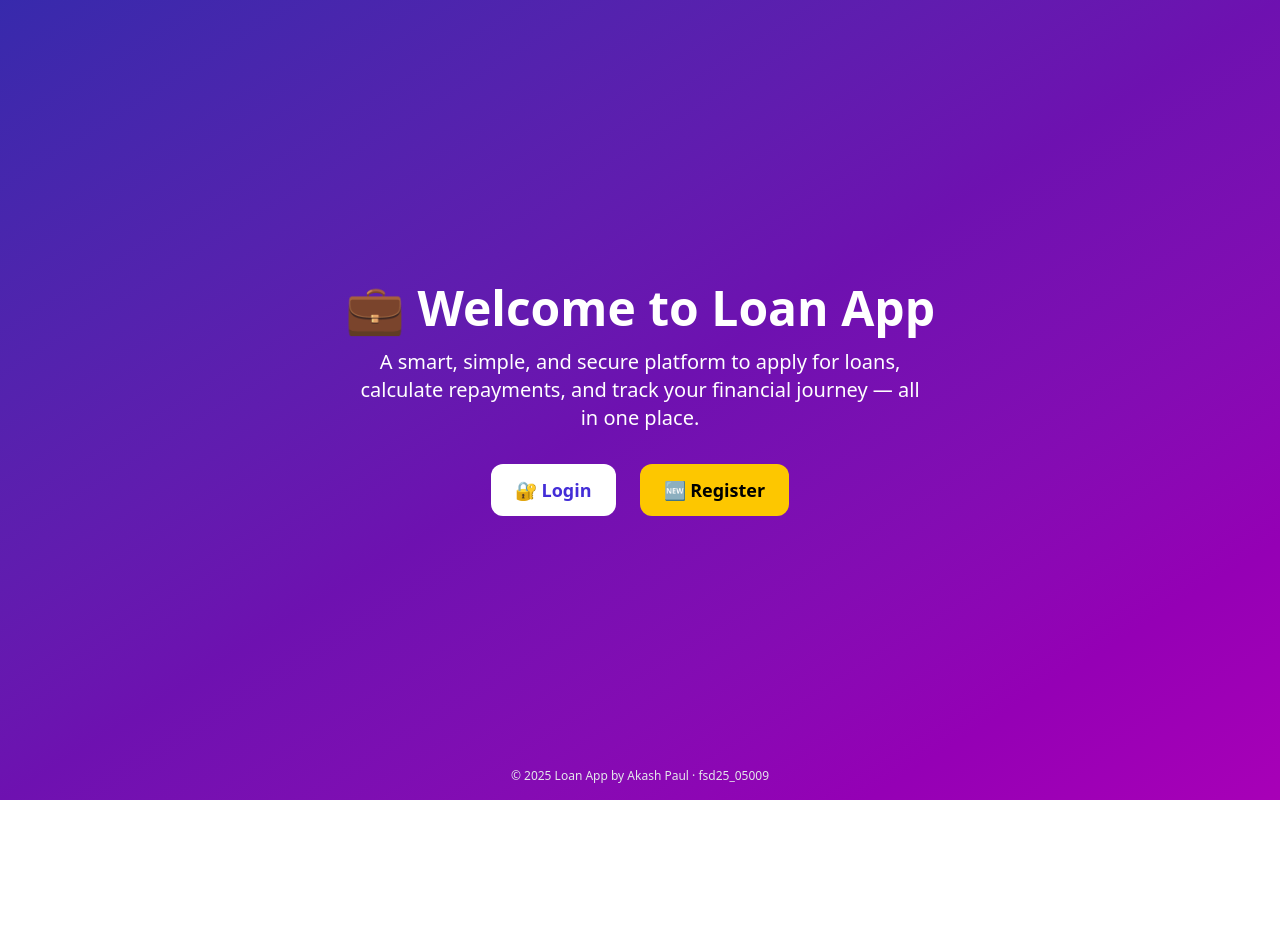
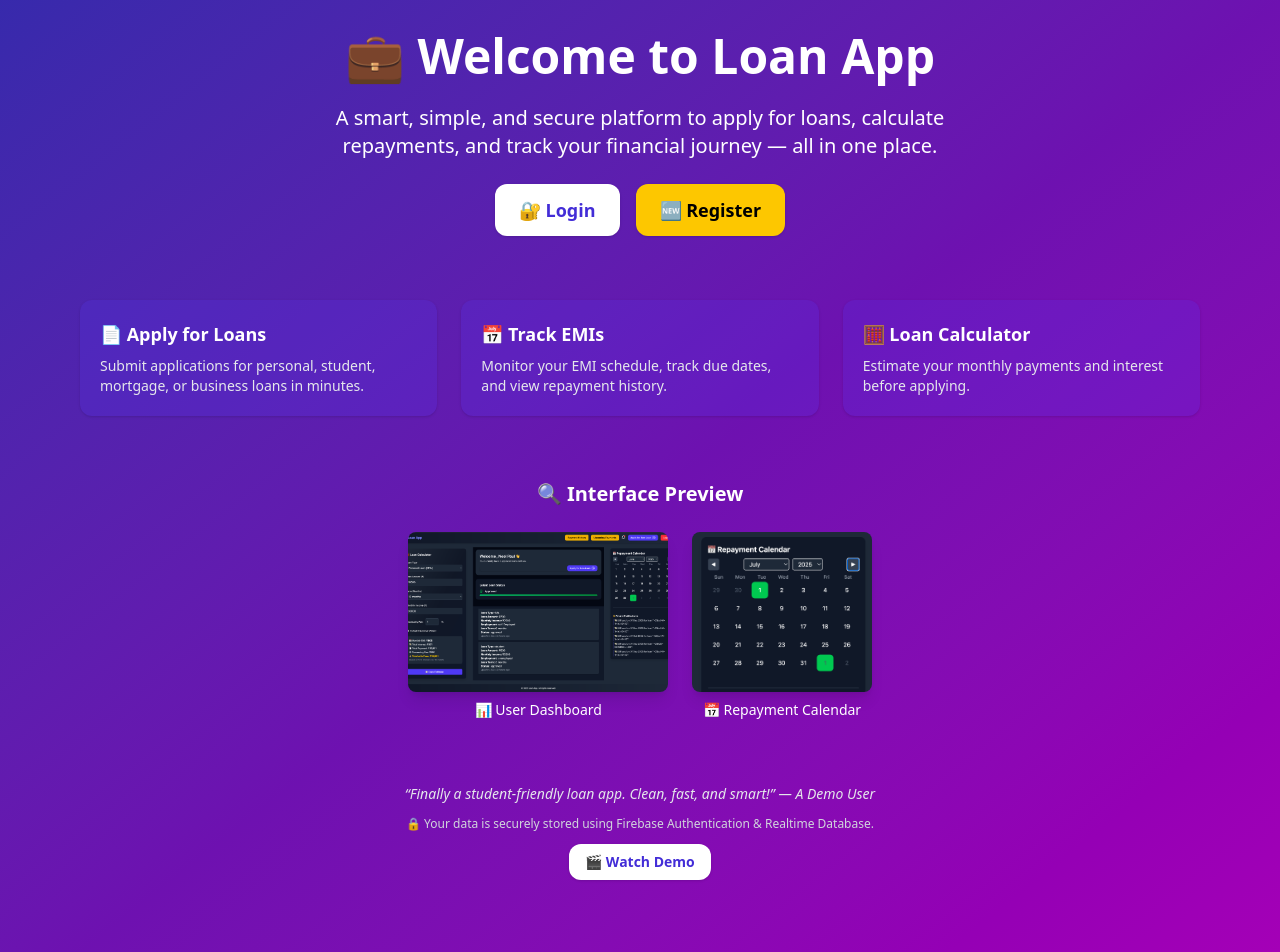
Before and after one commit to akash-collab/Loan-Application-System, a React (Vite) app: page / in a window 1280 px wide. Shown: the top 952 px of the page. Before the commit the page ends 800 px from the top, so only its background shows below. Built offline with nearby package versions, Linux system fonts and the light colour scheme; no server answers.

Commit message:
Completed

```diff
--- a/src/App.tsx
+++ b/src/App.tsx
@@ -21,7 +21,7 @@ export default function App() {
           style: {
             marginTop: "4rem",
             background: "white",
-            color: "#fff",
+            color: "black",
           },
           success: {
             iconTheme: {
--- a/src/pages/HomePage.tsx
+++ b/src/pages/HomePage.tsx
@@ -1,40 +1,95 @@
-// src/pages/HomePage.tsx
-
 import { useNavigate } from "react-router-dom";
 
 export default function HomePage() {
   const navigate = useNavigate();
 
   return (
-        <div className="min-h-screen flex flex-col items-center justify-center bg-gradient-to-br from-indigo-800 via-purple-800 to-fuchsia-700 text-white px-4 text-center">
-            {/* Logo or Heading */}
-            <h1 className="text-4xl md:text-5xl font-bold mb-4">💼 Welcome to Loan App</h1>
+    <div className="min-h-screen flex flex-col items-center justify-start bg-gradient-to-br from-indigo-800 via-purple-800 to-fuchsia-700 text-white px-4 py-8 lg:space-y-16 space-y-12 overflow-y-auto">
 
-            {/* Description */}
-            <p className="text-lg md:text-xl max-w-xl mb-8">
+      {/* Hero Section */}
+      <section className="text-center space-y-6 px-4">
+        <h1 className="text-4xl md:text-5xl font-bold">💼 Welcome to Loan App</h1>
+        <p className="text-lg md:text-xl max-w-2xl mx-auto">
           A smart, simple, and secure platform to apply for loans, calculate repayments,
           and track your financial journey — all in one place.
         </p>
-
-            {/* Buttons */}
-            <div className="flex gap-6 flex-col sm:flex-row">
-
+        <div className="flex flex-col sm:flex-row justify-center items-center gap-4 mt-6">
           <button
             onClick={() => navigate("/auth?mode=login")}
-                    className="bg-white text-indigo-700 font-semibold px-6 py-3 rounded-xl hover:bg-gray-100 transition text-lg"
+            className="bg-white text-indigo-700 font-semibold px-6 py-3 rounded-xl hover:bg-gray-100 transition text-lg shadow w-full sm:w-auto"
           >
             🔐 Login
           </button>
           <button
             onClick={() => navigate("/auth?mode=register")}
-                    className="bg-yellow-400 text-black font-semibold px-6 py-3 rounded-xl hover:bg-yellow-500 transition text-lg"
+            className="bg-yellow-400 text-black font-semibold px-6 py-3 rounded-xl hover:bg-yellow-500 transition text-lg shadow w-full sm:w-auto"
           >
             🆕 Register
           </button>
         </div>
+      </section>
+
+      {/* Features Section */}
+      <section className="w-full max-w-6xl px-4">
+        <div className="grid grid-cols-1 sm:grid-cols-2 md:grid-cols-3 gap-6 text-left text-sm text-gray-200">
+          <div className="bg-indigo-600/20 p-5 rounded-xl shadow hover:bg-indigo-600/30 transition">
+            <h3 className="text-lg font-semibold text-white mb-2">📄 Apply for Loans</h3>
+            <p>Submit applications for personal, student, mortgage, or business loans in minutes.</p>
+          </div>
+          <div className="bg-indigo-600/20 p-5 rounded-xl shadow hover:bg-indigo-600/30 transition">
+            <h3 className="text-lg font-semibold text-white mb-2">📅 Track EMIs</h3>
+            <p>Monitor your EMI schedule, track due dates, and view repayment history.</p>
+          </div>
+          <div className="bg-indigo-600/20 p-5 rounded-xl shadow hover:bg-indigo-600/30 transition">
+            <h3 className="text-lg font-semibold text-white mb-2">🧮 Loan Calculator</h3>
+            <p>Estimate your monthly payments and interest before applying.</p>
+          </div>
+        </div>
+      </section>
+
+      {/* Screenshot Preview Section */}
+      <section className="w-full max-w-5xl px-4 text-center space-y-6">
+        <h2 className="text-xl font-bold text-white">🔍 Interface Preview</h2>
+        <div className="flex flex-col sm:flex-row gap-6 justify-center">
+          <div className="flex flex-col items-center">
+            <img
+              src="/src/assets/Screenshots/Dashboard.png"
+              alt="Dashboard"
+              className="rounded-lg shadow-lg w-full max-w-[260px] h-40 object-cover"
+            />
+            <p className="mt-2 text-sm">📊 User Dashboard</p>
+          </div>
+          <div className="flex flex-col items-center">
+            <img
+              src="/src/assets/Screenshots/RepaymentCalendar.png"
+              alt="Repayment Calendar"
+              className="rounded-lg shadow-lg w-full max-w-[260px] h-40 object-cover"
+            />
+            <p className="mt-2 text-sm">📅 Repayment Calendar</p>
+          </div>
+        </div>
+      </section>
+
+      {/* Testimonial & Demo */}
+      <section className="text-center text-sm px-4 space-y-3">
+        <p className="italic text-gray-200">
+          “Finally a student-friendly loan app. Clean, fast, and smart!” — A Demo User
+        </p>
+        <p className="text-gray-300 text-xs">
+          🔒 Your data is securely stored using Firebase Authentication & Realtime Database.
+        </p>
+        <a
+          href="https://youtu.be/your-demo-video-id"
+          target="_blank"
+          rel="noopener noreferrer"
+          className="inline-block bg-white text-indigo-700 font-semibold px-4 py-2 rounded-xl hover:bg-gray-100 transition text-sm shadow"
+        >
+          🎬 Watch Demo
+        </a>
+      </section>
 
       {/* Footer */}
-            <footer className="absolute bottom-4 text-xs text-gray-200">
+      <footer className="text-gray-200 text-xs text-center pt-4 pb-2">
         © {new Date().getFullYear()} Loan App by Akash Paul · fsd25_05009
       </footer>
     </div>
```
Also changed, not shown: src/assets/Screenshots/RepaymentCalendar.png (added). Lines whose indentation alone changed are shown as unchanged.
